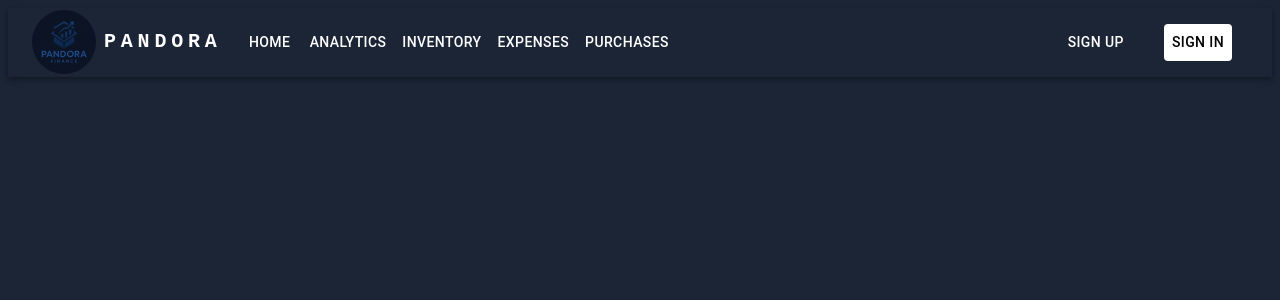
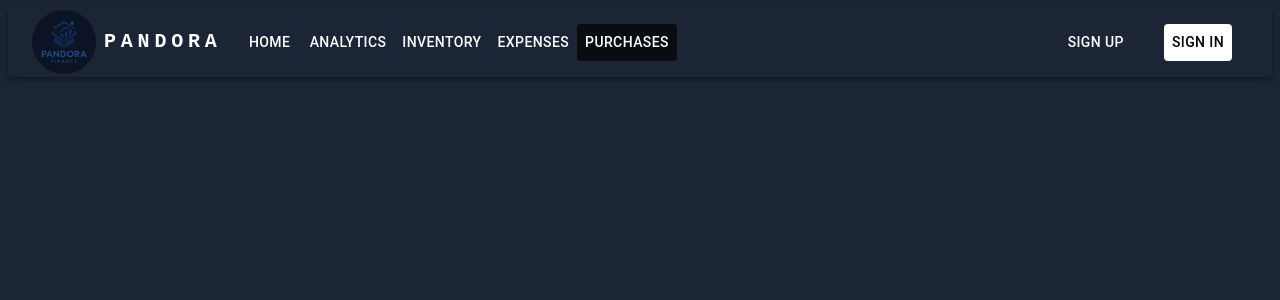
Before and after one commit to MattCania/Pandora-2.0, a React (Vite) app in the folder Frontend/: page /dashboard/purchases in a window 1280 px wide. Shown: the top 300 px of the page. Built offline with nearby package versions, Linux system fonts and the light colour scheme.

Commit message:
finished Active Navigation Mechanism

```diff
--- a/Frontend/src/pages/CapturePage/CapturePageRouter.tsx
+++ b/Frontend/src/pages/CapturePage/CapturePageRouter.tsx
@@ -6,7 +6,11 @@ import MainHeader from "../../partials/Headers/MainHeader";
 import LoginPage from "./LoginPage";
 import RegisterPage from "./RegisterPage";
 
-const pages = ["Products", "Pricing", "Blog"];
+const pages: { label: string; path: string }[] = [
+  { label: "Products", path: "/pandora/products" },
+  { label: "Pricing", path: "/pandora/pricing" },
+  { label: "Blog", path: "/pandora/blog" },
+];
 
 export default function CaptureRouter() {
   return (
--- a/Frontend/src/pages/Dashboard/DashboardRouter.tsx
+++ b/Frontend/src/pages/Dashboard/DashboardRouter.tsx
@@ -4,7 +4,13 @@ import { Container, Typography } from "@mui/material";
 import Dashboard from "./Dashboard";
 import MainHeader from "../../partials/Headers/MainHeader";
 
-const pages = ["Home", "Analytics", "Inventory", "Expenses", "Purchases"]
+const pages: { label: string; path: string }[] = [
+	{ label: "Home", path: "/dashboard" },
+	{ label: "Analytics", path: "/dashboard/analytics" },
+	{ label: "Inventory", path: "/dashboard/inventory" },
+	{ label: "Expenses", path: "/dashboard/expenses" },
+	{ label: "Purchases", path: "/dashboard/purchases" },
+  ];
 
 export default function DashboardRouter() {
   return (
--- a/Frontend/src/partials/Headers/MainHeader.tsx
+++ b/Frontend/src/partials/Headers/MainHeader.tsx
@@ -14,17 +14,30 @@ import Tooltip from "@mui/material/Tooltip";
 import MenuItem from "@mui/material/MenuItem";
 import AdbIcon from "@mui/icons-material/Adb";
 import AccountCircleIcon from "@mui/icons-material/AccountCircle";
-import { useNavigate } from "react-router-dom";
+import { useLocation, useNavigate } from "react-router-dom";
+const settings = [
+  {label: "Profile", path: "/account/profile"},
+  {label: "Account", path: "/account"},
+  {label: "Dashboard", path: "/dashboard"},
+];
 
-const settings = ["Profile", "Account", "Dashboard", "Logout"];
+type Page = {
+	label: string;
+	path: string;
+  };
 
 type MainHeaderProps = {
-  pages: string[];
+  pages: Page[];
 };
 
 export default function MainHeader({pages}: MainHeaderProps) {
+  const location = useLocation();
   const [session, setSession] = React.useState(null);
   const navigate = useNavigate()
+
+  const handleNavigate = (path: String) => {
+    navigate(`${path}`)
+  }
 
   const [anchorElNav, setAnchorElNav] = React.useState<null | HTMLElement>(
     null
@@ -118,14 +131,25 @@ export default function MainHeader({pages}: MainHeaderProps) {
               }}
               open={Boolean(anchorElNav)}
               onClose={handleCloseNavMenu}
-              sx={{ display: { xs: "block", md: "none" } }}
+              sx={{
+                display: {
+                  xs: "block",
+                  md: "none",
+                }
+              }}
             >
-              {pages.map((page) => (
+              {pages.map((page, index) => (
                 <MenuItem
-                  key={page}
-                  onClick={handleCloseNavMenu}
+                  key={index}
+                  onClick={() => {
+                    handleCloseNavMenu
+                    handleNavigate(page.path)
+                  }}
+                  sx={{
+                    backgroundColor: location.pathname === page.path ? "secondary.dark" : "common.white",
+                  }}
                 >
-                  <Typography sx={{ textAlign: "center" }}>{page}</Typography>
+                  <Typography sx={{ textAlign: "center" }}>{page.label}</Typography>
                 </MenuItem>
               ))}
             </Menu>
@@ -150,13 +174,21 @@ export default function MainHeader({pages}: MainHeaderProps) {
             </Typography>
           </Box>
           <Box sx={{ flexGrow: 1, display: { xs: "none", md: "flex" } }}>
-            {pages.map((page) => (
+            {pages.map((page, index) => (
               <Button
-                key={page}
-                onClick={handleCloseNavMenu}
-                sx={{ my: 2, color: "white", display: "block" }}
+                key={index}
+                onClick={() => {
+                  handleCloseNavMenu
+                  handleNavigate(page.path)
+                }}
+                sx={{
+                  my: 2,
+                  color: "common.white",
+                  backgroundColor: location.pathname === page.path ? "secondary.light" : "primary.main",
+                  display: "block"
+                }}
               >
-                {page}
+                {page.label}
               </Button>
             ))}
           </Box>
@@ -191,14 +223,27 @@ export default function MainHeader({pages}: MainHeaderProps) {
               >
                 {settings.map((setting) => (
                   <MenuItem
-                    key={setting}
+                    key={setting.label}
+                    sx={{
+                      backgroundColor: location.pathname === setting.path ? "secondary.dark" : "common.white",
+                    }}
+                    onClick={() => {
+                      handleCloseUserMenu
+                      handleNavigate(setting.path
+                      )}}
+                  >
+                    <Typography sx={{ textAlign: "center" }}>
+                      {setting.label}
+                    </Typography>
+                  </MenuItem>
+                ))}
+                <MenuItem
                     onClick={handleCloseUserMenu}
                   >
                     <Typography sx={{ textAlign: "center" }}>
-                      {setting}
+                      Logout
                     </Typography>
                   </MenuItem>
-                ))}
               </Menu>
             </Box>
           ) : (
```
